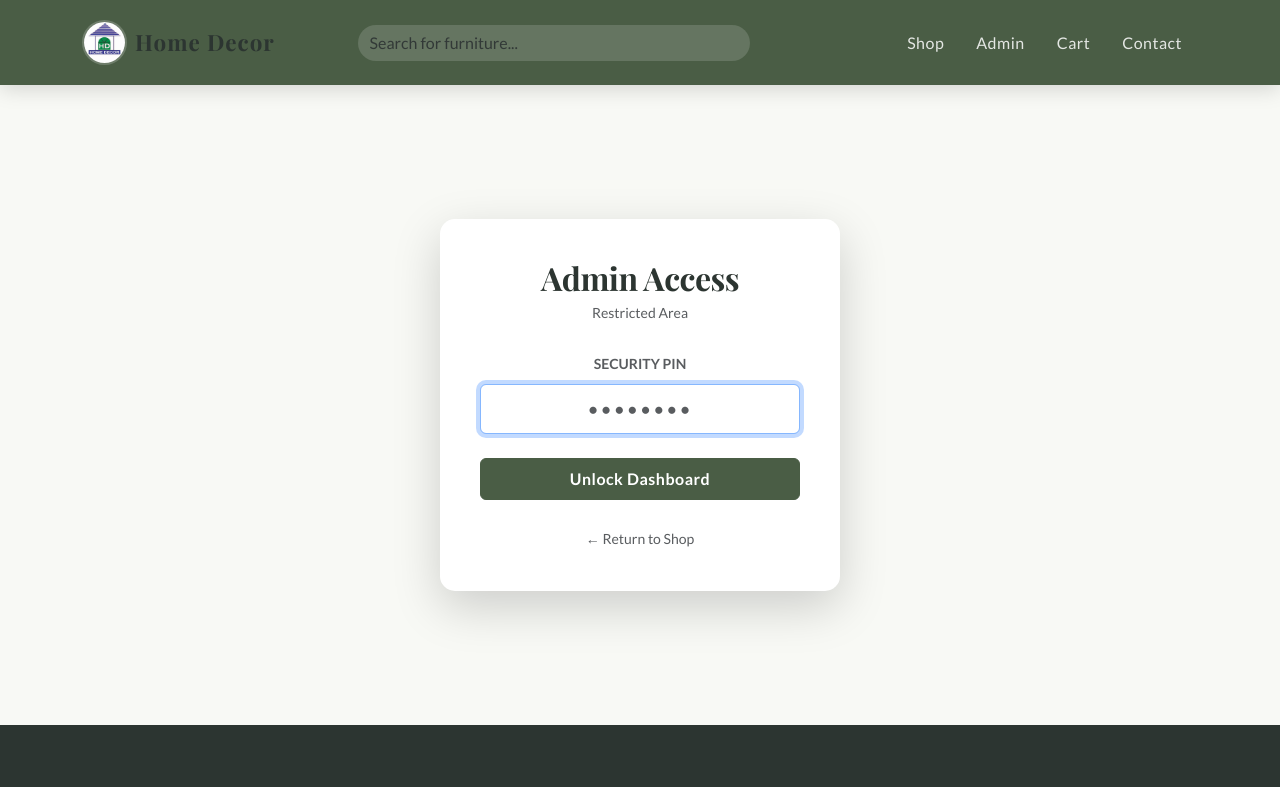
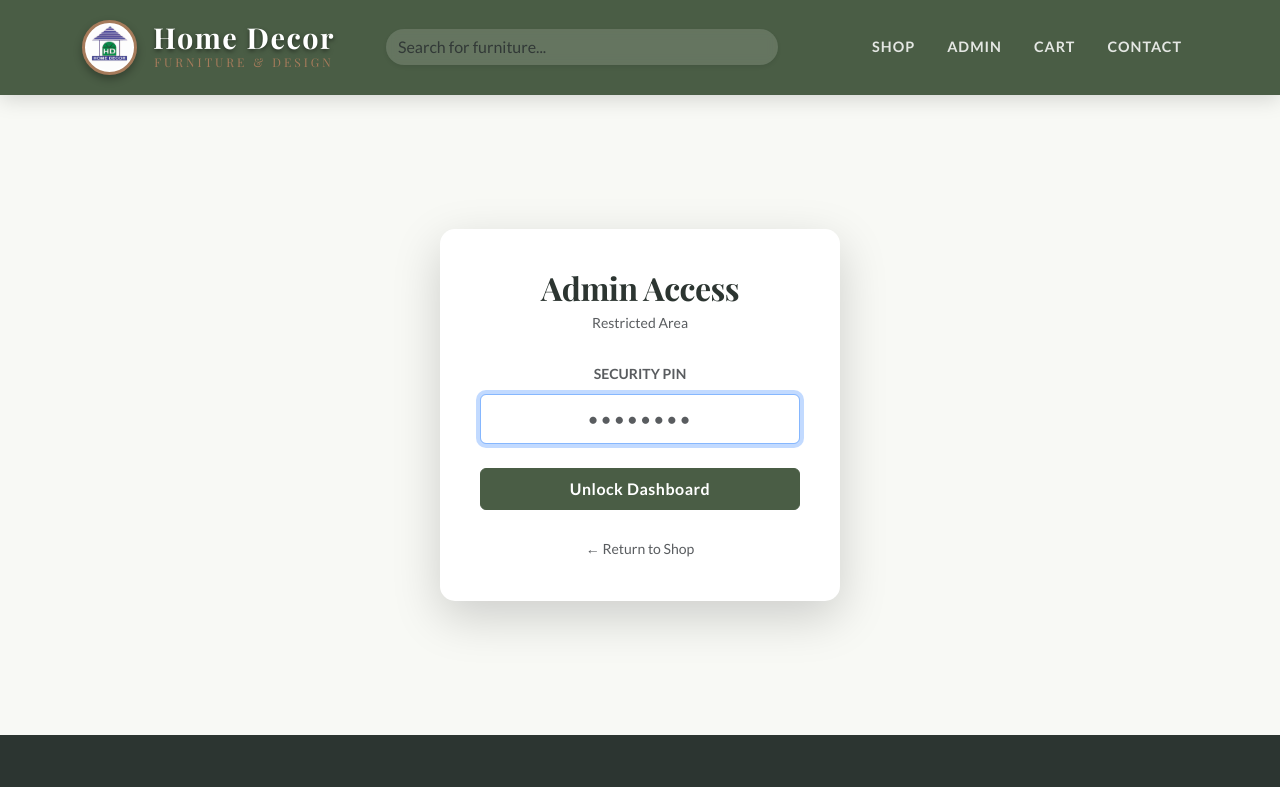
Before and after one commit to f-islamRafid/your-brand, a React (Create React App) app in the folder client/: page /login in a window 1280 px wide. Shown: the top 787 px of the page. Built offline with nearby package versions, Linux system fonts and the light colour scheme.

Commit message:
Update files

```diff
--- a/client/src/App.js
+++ b/client/src/App.js
@@ -6,22 +6,24 @@ import logo from './assets/logo.png';
 
 import { CartProvider, useCart } from './CartContext';
 
-// --- PAGE IMPORTS ---
+// Pages
 import ProductList from './ProductList';
 import ProductDetail from './ProductDetail';
 import Cart from './Cart';
 import Checkout from './Checkout';
 import Admin from './Admin';
+import Contact from './Contact';
+
+// Security Imports
 import Login from './Login';
 import ProtectedRoute from './ProtectedRoute';
-import Contact from './Contact'; // <--- NEW: Import Contact Page
 
 import './App.css';
 
 // --- COMPONENT: NAVIGATION ---
 // client/src/App.js
 
-// ... imports remain the same ...
+// ... imports ...
 
 function NavBarContent() {
     const { cartCount } = useCart();
@@ -29,52 +31,77 @@ function NavBarContent() {
         <Navbar variant="dark" expand="lg" className="navbar-custom sticky-top">
           <Container>
             <Navbar.Brand as={Link} to="/" className="d-flex align-items-center">
+              {/* LOGO IMAGE UPGRADE */}
               <img
                 alt="Home Decor Logo"
                 src={logo}
-            width="45"
-            height="45"
-            className="d-inline-block align-top me-2"
-            style={{ borderRadius: '50%', border: '2px solid rgba(255,255,255,0.2)' }}
-          />{' '}
-          <span style={{ fontWeight: 'bold', fontSize: '1.4rem', letterSpacing: '1px' }}>
+                width="55" // Increased size
+                height="55" // Increased size
+                className="d-inline-block align-top me-3 animate__animated animate__rotateIn" // Added animation
+                style={{
+                    borderRadius: '50%',
+                    border: '3px solid #A67B5B', // GOLD BORDER
+                    boxShadow: '0 4px 8px rgba(0,0,0,0.3)', // Shadow for depth
+                    padding: '2px', // Space between border and image
+                    backgroundColor: 'white'
+                }}
+              />
+
+              {/* LOGO TEXT UPGRADE */}
+              <div className="d-flex flex-column">
+                  <span style={{
+                      fontFamily: "'Playfair Display', serif", // Luxury Font
+                      fontWeight: '700',
+                      fontSize: '1.8rem', // Bigger text
+                      letterSpacing: '1.5px',
+                      color: '#ffffff',
+                      textShadow: '0 2px 4px rgba(0,0,0,0.5)', // 3D Text Effect
+                      lineHeight: '1'
+                  }}>
                     Home Decor
                   </span>
+                  <span style={{
+                      fontSize: '0.75rem',
+                      letterSpacing: '3px',
+                      textTransform: 'uppercase',
+                      color: '#A67B5B', // Gold subtitle
+                      fontWeight: '500'
+                  }}>
+                      Furniture & Design
+                  </span>
+              </div>
             </Navbar.Brand>
+
             <Navbar.Toggle aria-controls="basic-navbar-nav" />
             <Navbar.Collapse id="basic-navbar-nav">
 
-          {/* Search Bar */}
+              {/* Search Bar (Kept the same) */}
               <Form className="d-flex mx-auto my-2 my-lg-0" style={{ maxWidth: '400px', width: '100%' }}>
                 <Form.Control
                   type="search"
                   placeholder="Search for furniture..."
-              className="me-2 rounded-pill border-0"
+                  className="me-2 rounded-pill border-0 shadow-sm"
                   aria-label="Search"
-              style={{ background: 'rgba(255,255,255,0.15)', color: 'white' }}
+                  style={{
+                      background: 'rgba(255,255,255,0.15)',
+                      color: 'white',
+                      backdropFilter: 'blur(5px)' // Modern glass effect
+                  }}
                 />
               </Form>
 
               <Nav className="ms-auto">
-            {/* 1. SHOP */}
-            <Nav.Link as={Link} to="/" className="mx-2">Shop</Nav.Link>
-
-            {/* 2. ADMIN */}
-            <Nav.Link as={Link} to="/admin" className="mx-2">Admin</Nav.Link>
-
-            {/* 3. CART */}
-            <Nav.Link as={Link} to="/cart" className="mx-2 position-relative">
+                <Nav.Link as={Link} to="/" className="mx-2 text-uppercase fw-bold" style={{fontSize: '0.9rem', letterSpacing: '1px'}}>Shop</Nav.Link>
+                <Nav.Link as={Link} to="/admin" className="mx-2 text-uppercase fw-bold" style={{fontSize: '0.9rem', letterSpacing: '1px'}}>Admin</Nav.Link>
+                <Nav.Link as={Link} to="/cart" className="mx-2 position-relative text-uppercase fw-bold" style={{fontSize: '0.9rem', letterSpacing: '1px'}}>
                     Cart
                     {cartCount > 0 &&
-                <Badge bg="warning" text="dark" pill className="position-absolute top-0 start-100 translate-middle">
+                      <Badge bg="warning" text="dark" pill className="position-absolute top-0 start-100 translate-middle shadow-sm">
                         {cartCount}
                       </Badge>
                     }
                 </Nav.Link>
-
-            {/* 4. CONTACT (Moved to the end) */}
-            <Nav.Link as={Link} to="/contact" className="mx-2">Contact</Nav.Link>
-
+                <Nav.Link as={Link} to="/contact" className="mx-2 text-uppercase fw-bold" style={{fontSize: '0.9rem', letterSpacing: '1px'}}>Contact</Nav.Link>
               </Nav>
             </Navbar.Collapse>
           </Container>
@@ -82,21 +109,16 @@ function NavBarContent() {
     );
 }
 
-// ... rest of the file remains the same ...
+// ... rest of the file ...
 
 // --- COMPONENT: HERO SECTION ---
-// client/src/App.js
-
 function HeroSection() {
     const location = useLocation();
     if (location.pathname !== '/') return null;
 
-  // Function to handle the smooth scroll
     const scrollToCollection = () => {
         const element = document.getElementById('collection');
-    if (element) {
-      element.scrollIntoView({ behavior: 'smooth' });
-    }
+        if (element) element.scrollIntoView({ behavior: 'smooth' });
     };
 
     return (
@@ -111,34 +133,28 @@ function HeroSection() {
             borderRadius: '0 0 20px 20px'
         }}>
             <Container>
-        <h1 className="display-3 fw-bold mb-3 animate__animated animate__fadeInDown" style={{ color: 'white' }}>
+                <h1 className="display-3 fw-bold mb-3 animate__animated animate__fadeInDown" style={{color: 'white'}}>
                     Elevate Your Living Space
                 </h1>
-        <p className="lead mb-4 animate__animated animate__fadeInUp" style={{ maxWidth: '600px', margin: '0 auto', animationDelay: '0.2s' }}>
+                <p className="lead mb-4 animate__animated animate__fadeInUp" style={{maxWidth: '600px', margin: '0 auto', animationDelay: '0.2s'}}>
                     Discover our handcrafted collection of premium furniture.
                     Designed for comfort, built for style.
                 </p>
-
-        {/* 👇 UPDATED BUTTON: Now functional! */}
-
-
                 <button
                     onClick={scrollToCollection}
-          // 👇 CHANGED: Removed 'btn-light' and added 'btn-hero-cta'
                     className="btn btn-hero-cta animate__animated animate__fadeInUp"
                     style={{ animationDelay: '0.4s' }}
                 >
                     Browse Collection
                 </button>
-
             </Container>
         </div>
     );
 }
+
 // --- COMPONENT: TRUST SIGNALS ---
 function TrustSection() {
     const location = useLocation();
-  // Only show on home page
     if (location.pathname !== '/') return null;
 
     const features = [
@@ -166,11 +182,6 @@ function TrustSection() {
 }
 
 // --- COMPONENT: FOOTER ---
-// client/src/App.js
-
-// ... (Rest of the file remains the same)
-
-// --- COMPONENT: FOOTER ---
 function Footer() {
     return (
         <footer style={{ backgroundColor: '#2C3531', color: '#8F9779', marginTop: 'auto', paddingTop: '60px', paddingBottom: '30px' }}>
@@ -178,7 +189,6 @@ function Footer() {
                 <Row>
                     <Col md={4} className="mb-4">
                         <h5 className="text-white mb-3">Home Decor</h5>
-            {/* CHANGED: 2025 to 2004 */}
                         <p className="small">
                             Creating beautiful spaces since 2004. We believe in quality materials and timeless design.
                         </p>
@@ -194,14 +204,12 @@ function Footer() {
                     <Col md={4} className="mb-4">
                         <h5 className="text-white mb-3">Newsletter</h5>
                         <div className="input-group mb-3">
-              <input type="text" className="form-control" placeholder="Your email" style={{ background: 'rgba(255,255,255,0.1)', border: 'none', color: 'white' }} />
+                            <input type="text" className="form-control" placeholder="Your email" style={{background: 'rgba(255,255,255,0.1)', border: 'none', color: 'white'}} />
                             <button className="btn btn-outline-light" type="button">Subscribe</button>
                         </div>
                     </Col>
                 </Row>
-        <hr style={{ borderColor: 'rgba(255,255,255,0.1)' }} />
-
-        {/* ADDED: Built by RAFID */}
+                <hr style={{borderColor: 'rgba(255,255,255,0.1)'}} />
                 <div className="text-center small">
                     &copy; 2025 Home Decor Inc. All rights reserved.
                     <span className="mx-2">|</span>
@@ -211,8 +219,6 @@ function Footer() {
         </footer>
     );
 }
-
-// ... (Rest of the file remains the same)
 
 // --- MAIN APP COMPONENT ---
 function App() {
@@ -232,11 +238,9 @@ function App() {
                 <Route path="/product/:id" element={<ProductDetail />} />
                 <Route path="/cart" element={<Cart />} />
                 <Route path="/checkout" element={<Checkout />} />
-
-              {/* NEW: Contact Route */}
                 <Route path="/contact" element={<Contact />} />
 
-              {/* Security Routes */}
+                {/* SECURITY ROUTES */}
                 <Route path="/login" element={<Login />} />
                 <Route
                   path="/admin"
--- a/client/src/Login.js
+++ b/client/src/Login.js
@@ -9,10 +9,13 @@ function Login() {
 
     const handleLogin = (e) => {
         e.preventDefault();
-        // The Secret PIN is "932808"
-        if (password === '932808') {
+
+        // --- SECURITY CHECK ---
+        // Change 'admin123' to whatever PIN you want
+        if (password === '008589') {
+            // Save a "token" in browser storage to remember we are logged in
             localStorage.setItem('admin_token', 'true');
-            navigate('/admin');
+            navigate('/admin'); // Send to dashboard
         } else {
             setError('Invalid Access PIN');
         }
```
Also changed, not shown: client/src/Admin.js (+25 -11 lines). Lines whose indentation alone changed are shown as unchanged.
